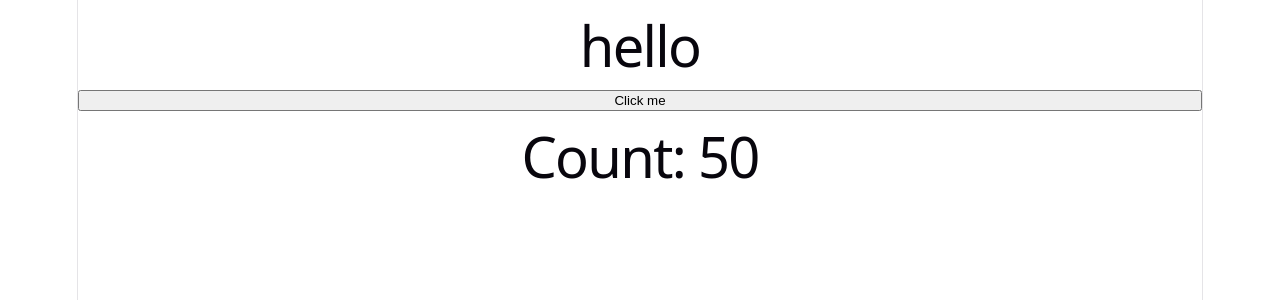
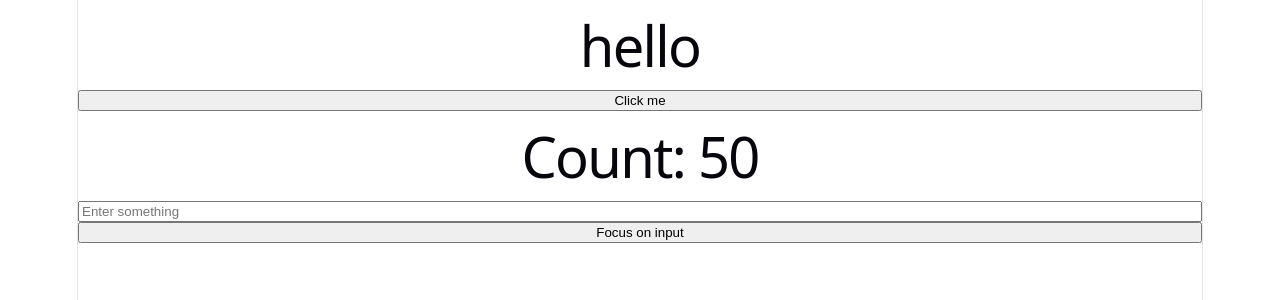
Before and after one commit to FaizanSb/UseEffectandUseRef, a React (Vite) app: page / in a window 1280 px wide. Shown: the top 300 px of the page. Built offline with nearby package versions, Linux system fonts and the light colour scheme.

Commit message:
clearing concept of useRef

```diff
--- a/src/App.jsx
+++ b/src/App.jsx
@@ -4,10 +4,16 @@ import './App.css'
 
 function App() {
   const [count, setCount] = useState(50)
+  const inputRef = useRef();
 
   useEffect(() => {
     console.log("Count Changed", count)
   }, [count])
+
+  // useEffect(() => {
+  //   inputRef.current.focus()
+  // }
+  //  , [])
 
 
   return (
@@ -15,6 +21,9 @@ function App() {
    <h1>hello</h1>
     <button onClick={() => setCount(count + 1)}>Click me</button>
     <h1>Count: {count}</h1>
+    <input ref={inputRef} type="text" placeholder='Enter something' />
+
+    <button onClick={() => inputRef.current.focus()}>Focus on input</button>
    </>
   )
 }
```
